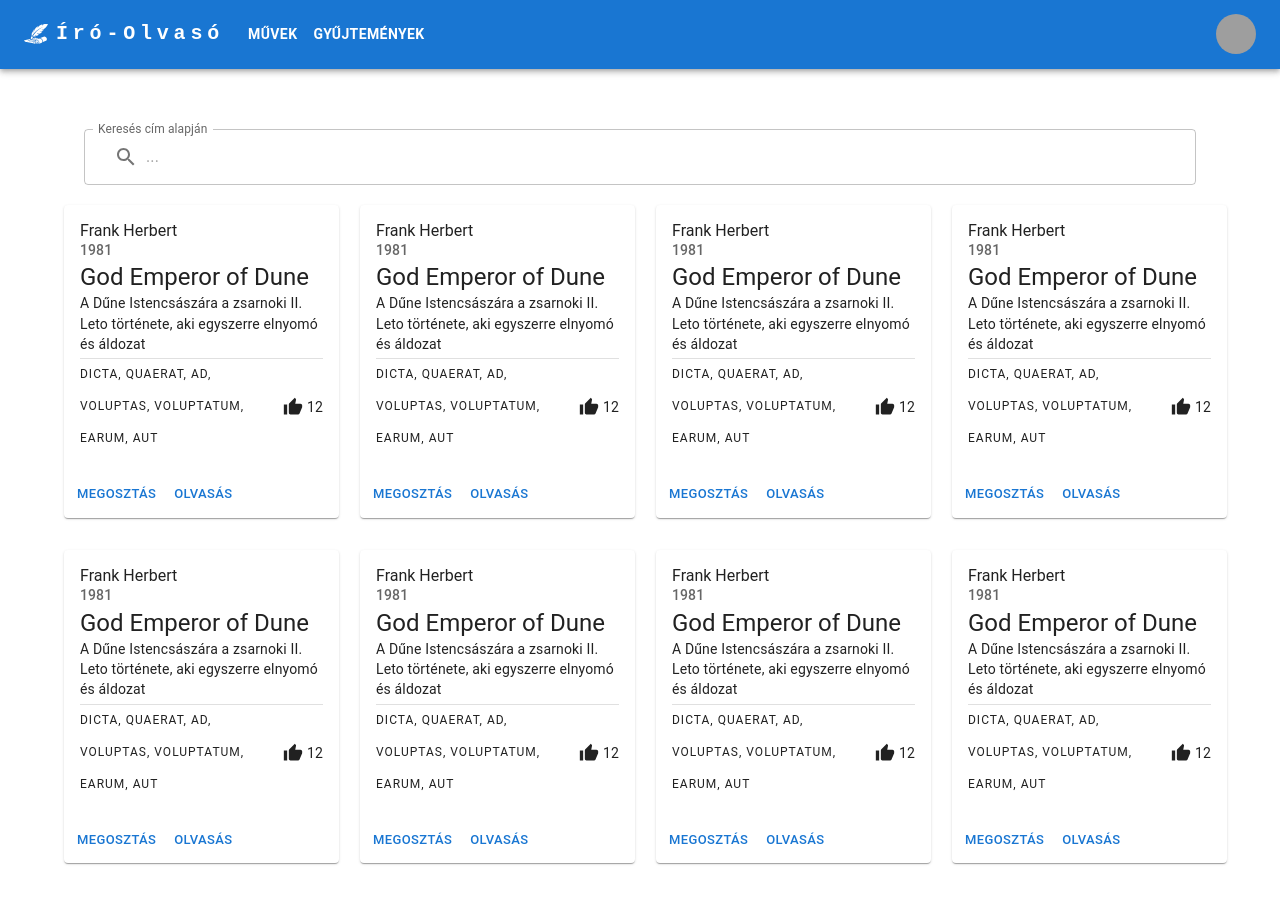
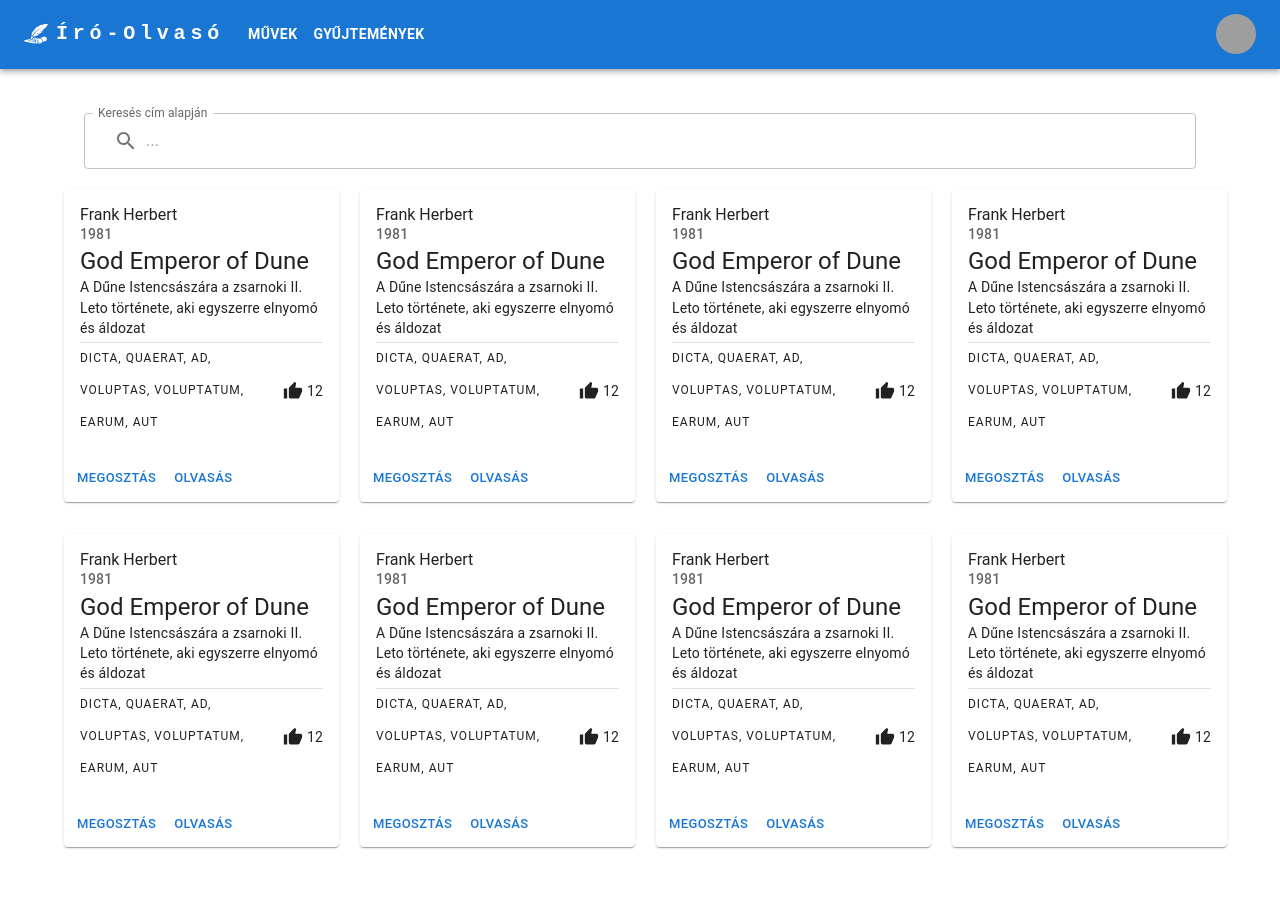
Before and after one commit to Mehan1ch/Software-Architectures-Project, a React (Vite) app in the folder writer-reader-web-client/: page /works in a window 1280 px wide. After the commit the page ends 871 px from the top, so only its background shows below. Built offline with nearby package versions, Linux system fonts and the light colour scheme; grey boxes are pictures that could not be loaded.

Commit message:
Smaller page content margin

```diff
--- a/writer-reader-web-client/src/App.jsx
+++ b/writer-reader-web-client/src/App.jsx
@@ -18,7 +18,7 @@ function App() {
       <ContextProvider>
         <BrowserRouter>
           <NavBar />
-          <Container sx={{ marginY: 5 }}>
+          <Container sx={{ marginY: 3 }}>
             <Routes>
               <Route path="/" element={<Navigate to="/works" />} />
               <Route path="/works" element={<Works />} />
```
